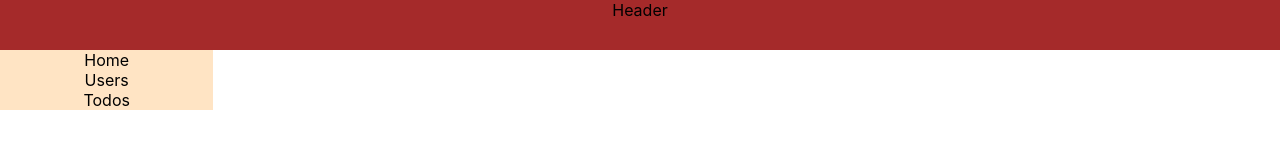
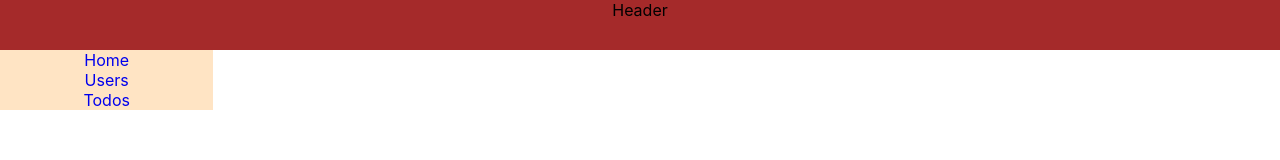
Before and after one commit to gvantsa-dolidze/react-todo-app, a React (Create React App) app: page / in a window 1280 px wide. Shown: the top 160 px of the page. Built offline with nearby package versions, Linux system fonts and the light colour scheme.

Commit message:
Added NavLink components for navigation

```diff
--- a/src/App.css
+++ b/src/App.css
@@ -10,7 +10,7 @@
 .wrapper {
   grid-area: wrapper;
 }
-a {
+/* a {
   text-decoration: none;
   color: black;
-}
+} */
--- a/src/components/sidebar/Sidebar.css
+++ b/src/components/sidebar/Sidebar.css
@@ -6,3 +6,10 @@
     display: flex;
     flex-direction: column;
 }
+.item {
+text-decoration: none;
+}
+.active {
+text-decoration: none;
+color: rgb(255, 0, 0)
+}
--- a/src/components/sidebar/Sidebar.jsx
+++ b/src/components/sidebar/Sidebar.jsx
@@ -1,12 +1,12 @@
 import "./Sidebar.css";
-import { Link } from "react-router-dom";
+import { NavLink } from "react-router-dom";
 const Sidebar = ({home, users, todos}) => {
   return (
     <div className="sidebar">
       <nav className="nav">
-        <Link to="/home">{home}</Link>
-        <Link to="/users">{users}</Link>
-        <Link to="/todos">{todos}</Link>
+        <NavLink to="/home" className={navData => navData.isActive ? "active" : "item"}>{home}</NavLink>
+        <NavLink to="/users" className={navData => navData.isActive ? "active" : "item"}>{users}</NavLink>
+        <NavLink to="/todos" className={navData => navData.isActive ? "active" : "item"}>{todos}</NavLink>
       </nav>
     </div>
   );
```
